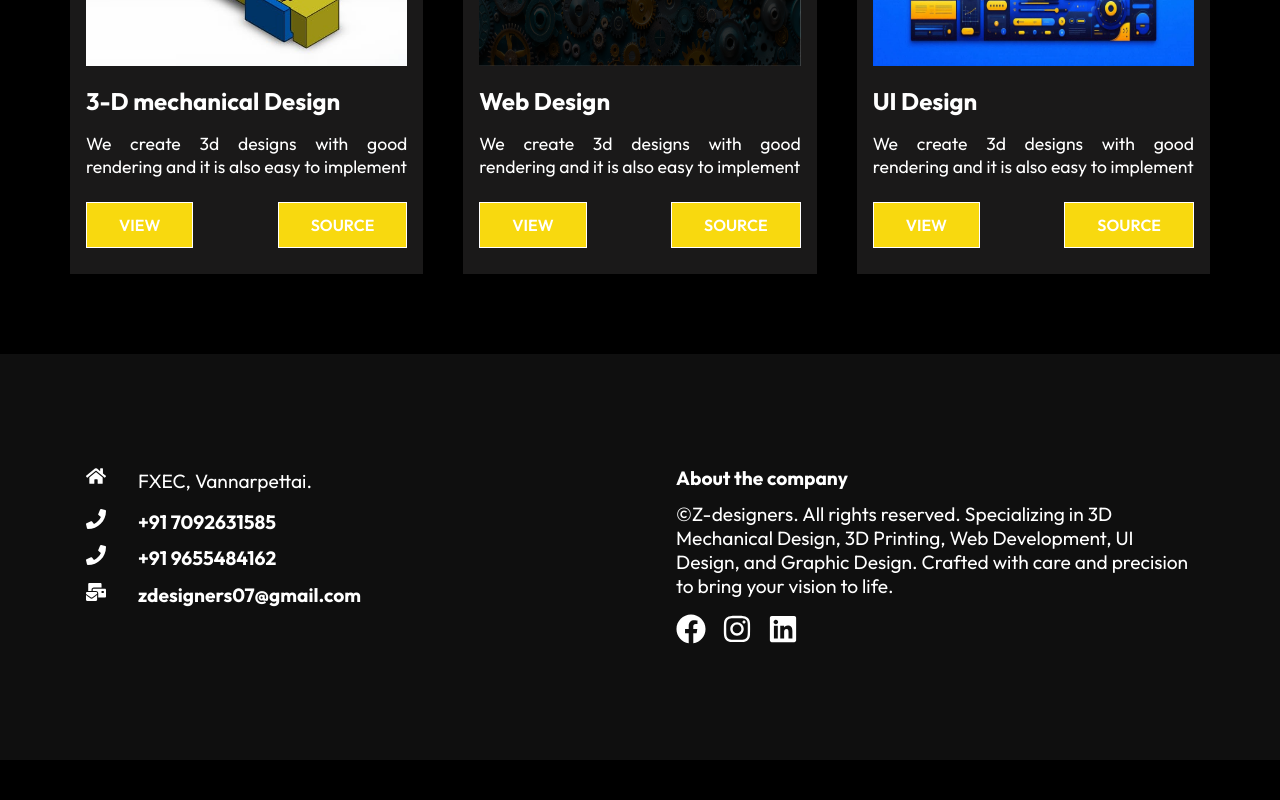
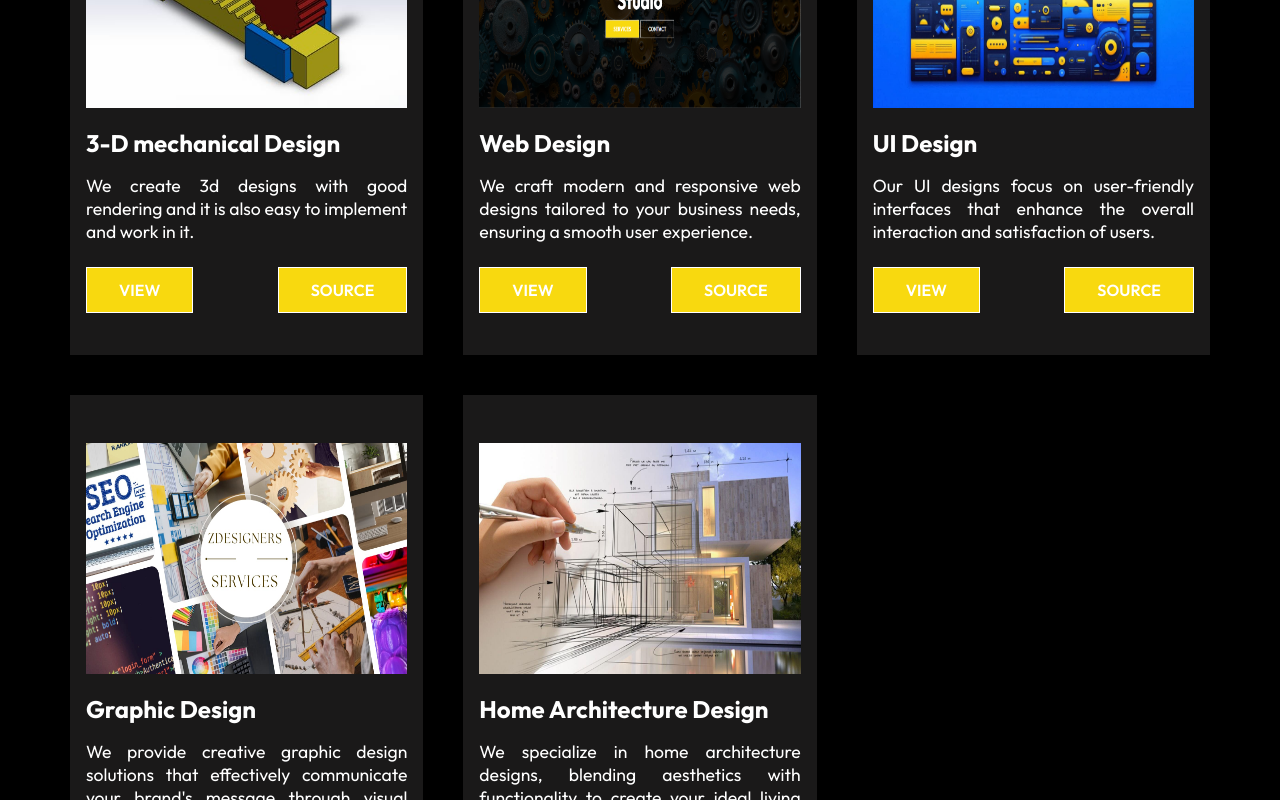
Before and after one commit to aarons2612/z-designers, a React (Create React App) app: page / in a window 1280 px wide. Shown: the part 1120-1920 px from the top of the page. Before the commit the page ends 1880 px from the top, so only its background shows below. Built offline with nearby package versions, Linux system fonts and the light colour scheme.

Commit message:
Updated the files

```diff
--- a/src/Components/WorkCard.css
+++ b/src/Components/WorkCard.css
@@ -14,7 +14,7 @@
 
 .service-card{
     background: #1a1919;
-    padding: 1.2rem 1rem;
+    padding: 3rem 1rem;
 }
 
 .service-card img{
@@ -45,4 +45,8 @@
         margin: auto;
         grid-template-columns: 1fr;
     }
+    .service-card{
+    background: #1a1919;
+    padding: 1.2rem 2.5rem
 }
+}
--- a/src/Components/WorkCard.js
+++ b/src/Components/WorkCard.js
@@ -1,7 +1,7 @@
 import "./WorkCard.css";
 
 import React from 'react'
-import { NavLink } from "react-router-dom";
+import { NavLink,Link } from "react-router-dom";
 
 const WorkCard = (props) => {
   return (
@@ -11,7 +11,7 @@ const WorkCard = (props) => {
                 <div className="ser-details">
                     <p>{props.text}</p>
                     <div className="ser-btns">
-                        <NavLink to={props.view} className="btn">View</NavLink>
+                        <Link to={props.view} className="btn">View</Link>
                         <NavLink to="https://github.com/aarons2612/z-designers" className="btn">Source</NavLink>
                     </div>
                 </div>
--- a/src/Components/WorkCardData.js
+++ b/src/Components/WorkCardData.js
@@ -1,26 +1,42 @@
 import ser1 from "../Assets/ser1.jpg";
 import ser2 from "../Assets/ser2.png";
 import ser3 from "../Assets/ser3.png";
+import ser4 from "../Assets/ser4.jpg";
+import ser5 from "../Assets/ser5.jpg";
 
 const WorkCardData =[
     {
         imgsrc: ser1,
         title: "3-D mechanical Design",
-        text: " We create 3d designs with good rendering and it is also easy to implement",
+        text: " We create 3d designs with good rendering and it is also easy to implement and work in it.",
         view: "https://drive.google.com/drive/folders/1KmsDue5we3sWC557J5sWQbpW3wPGnPey?usp=sharing",
         source: "url.com"
     },
     {
         imgsrc: ser2,
         title: "Web Design",
-        text: "We create 3d designs with good rendering and it is also easy to implement",
+        text: "We craft modern and responsive web designs tailored to your business needs, ensuring a smooth user experience.",
         view: "https://zdesigners.netlify.app/",
         source: "https://github.com/aarons2612/z-designers"
     },
     {
         imgsrc: ser3,
         title: "UI Design",
-        text: "We create 3d designs with good rendering and it is also easy to implement",
+        text: "Our UI designs focus on user-friendly interfaces that enhance the overall interaction and satisfaction of users.",
+        view: "/Gallery",
+        source: "url.com"
+    },
+    {
+        imgsrc: ser4,
+        title: "Graphic Design",
+        text: "We provide creative graphic design solutions that effectively communicate your brand's message through visual content.",
+        view: "https://zdesigners.netlify.app/",
+        source: "url.com"
+    },
+    {
+        imgsrc: ser5,
+        title: "Home Architecture Design",
+        text: "We specialize in home architecture designs, blending aesthetics with functionality to create your ideal living space.",
         view: "https://zdesigners.netlify.app/",
         source: "url.com"
     },
```
Also changed, not shown: src/Assets/ser4.jpg (added), src/Assets/ser5.jpg (added).
